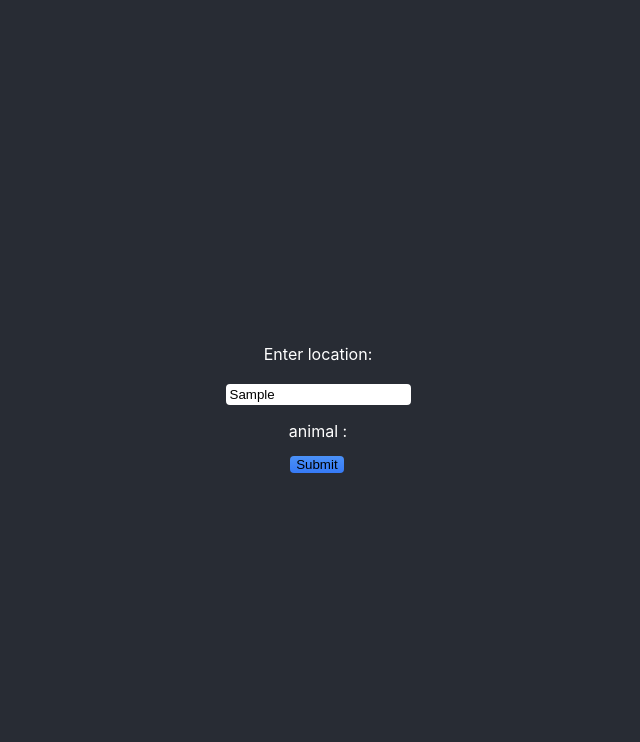
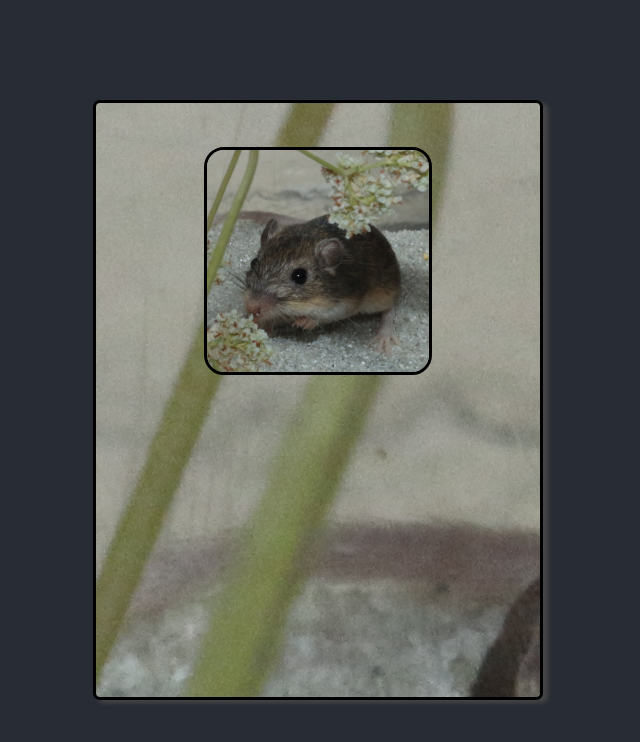
Before and after one commit to MiquilW/team-redacted, a React (Create React App) app: page / in a window 1280 px wide. Both pictures are taken after typing "Sample" into the empty fields and a click on the button "Submit". Shown: the top 742 px of the page, without its empty margins (322-962 px from the left). Built offline with nearby package versions, Linux system fonts and the light colour scheme.

Commit message:
Added species card functionality

```diff
--- a/src/App.css
+++ b/src/App.css
@@ -21,3 +21,29 @@
 .App-link {
   color: #61dafb;
 }
+
+.species {
+  background-image: url('./pocketmouse.jpg');
+  box-sizing: border-box;
+  border-radius: 7px;
+  border-color: black;
+  border-style: solid;
+  border-width: 3px;
+  width: 450px;
+  height: 600px;
+  box-shadow: 5px 3px 5px rgb(71, 71, 71);
+}
+
+.pic {
+  margin-top: 10%;
+  width: 50%;
+  border-radius: 20px;
+  border-color: black;
+  border-style: solid;
+}
+
+.name {
+  margin: 0;
+  font-style: oblique;
+  color: black;
+}
--- /dev/null
+++ b/src/Species.js
@@ -0,0 +1,12 @@
+import React from 'react'
+
+const Species = props => {
+  return (
+    <div className='species'>
+        <img className='pic' src={require('./pocketmouse.jpg')} alt='lol'/>
+        <h2 className='name'>{props.name}</h2>
+    </div>
+  )
+}
+
+export default Species
--- a/src/index.css
+++ b/src/index.css
@@ -30,9 +30,7 @@ input[type=text]:focus{
 
 
 label[for="location"] {
-  position:relative;
-
-
+  position: relative;
 }
 
 #submit{
--- a/src/input.js
+++ b/src/input.js
@@ -1,13 +1,13 @@
 import {useState} from 'react';
 import {getAnimal} from './NatureApi.mjs'
+import Species from './Species.js';
 
 
 const Input = () =>{
 
     const [place,setPlace] = useState('');
-    const[animal, setAnimal] = useState('');
-
-
+    const [animal, setAnimal] = useState('');
+    const [visible, setVisible] = useState(false);
 
     const handleClick = () => {
         const textInput = document.getElementById('location').value;
@@ -19,10 +19,9 @@ const Input = () =>{
         //set visibility of form to off
         let result =  await getAnimal(event);
         setAnimal(result)
+        setVisible(true);
 
         console.log(result);
-
-
       }
 
       function handleSubmit(event) {
@@ -36,6 +35,18 @@ const Input = () =>{
 
     return(
       <div>
+        {
+        visible ? (
+          <Species
+            image=''
+            name={animal}
+          >
+          </Species>
+        ) : null
+        }
+        {
+          visible ? null : (
+            <div>
             <form onSubmit={handleSubmit}>
               <label htmlFor="location">Enter location:</label>
               <input type="text" id="location" value={place} onChange={(event) => setPlace(event.target.value)} />
@@ -43,8 +54,10 @@ const Input = () =>{
                 Submit
               </button>
             </form>
-
-        <p> animal : {animal}</p>
+            <p>Species: {animal}</p>
+          </div>
+          )
+        }
       </div>
 
     );
```
Also changed, not shown: src/App.js (+0 -12 lines), src/pocketmouse.jpg (added). Lines whose indentation alone changed are shown as unchanged.
